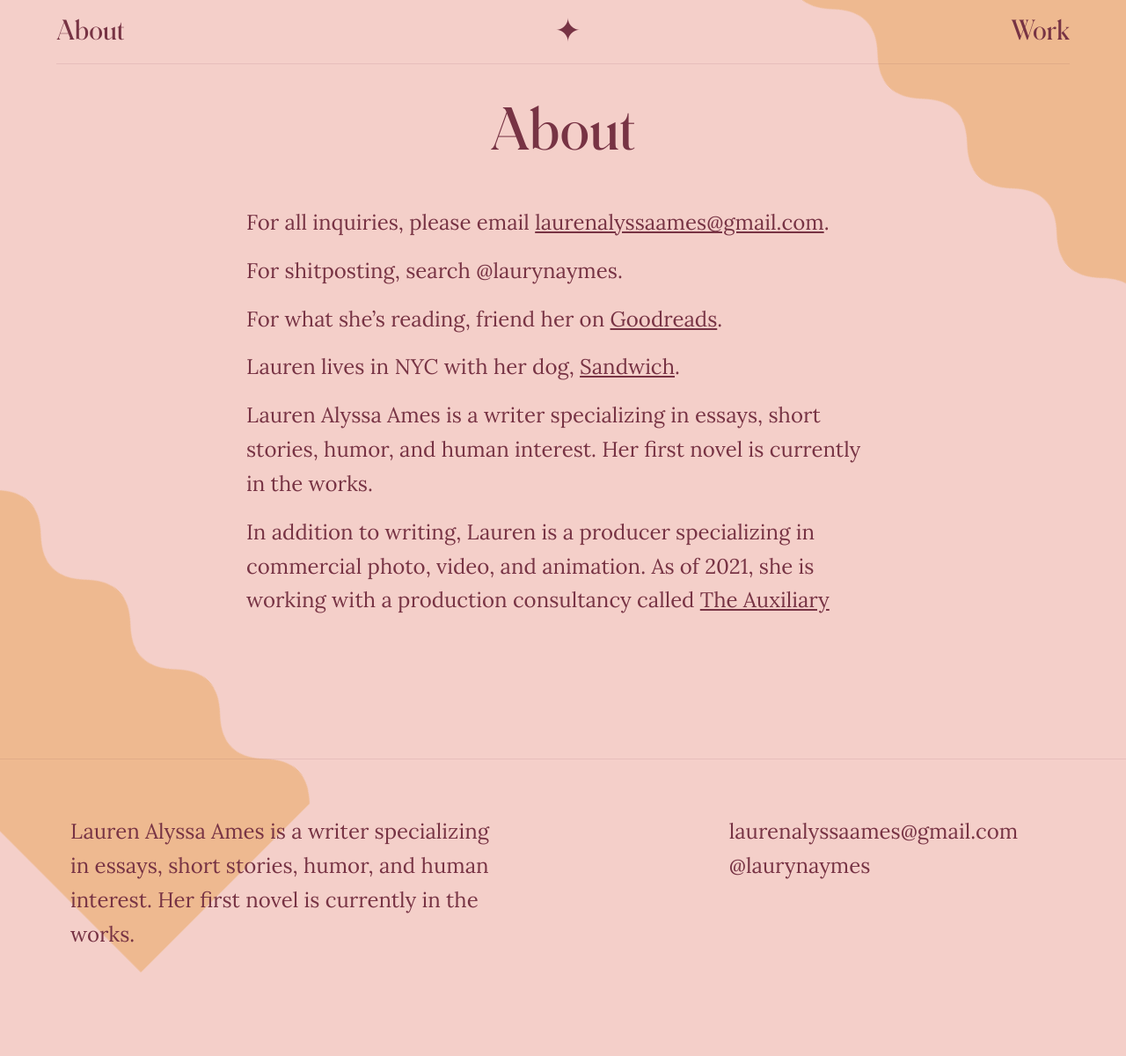
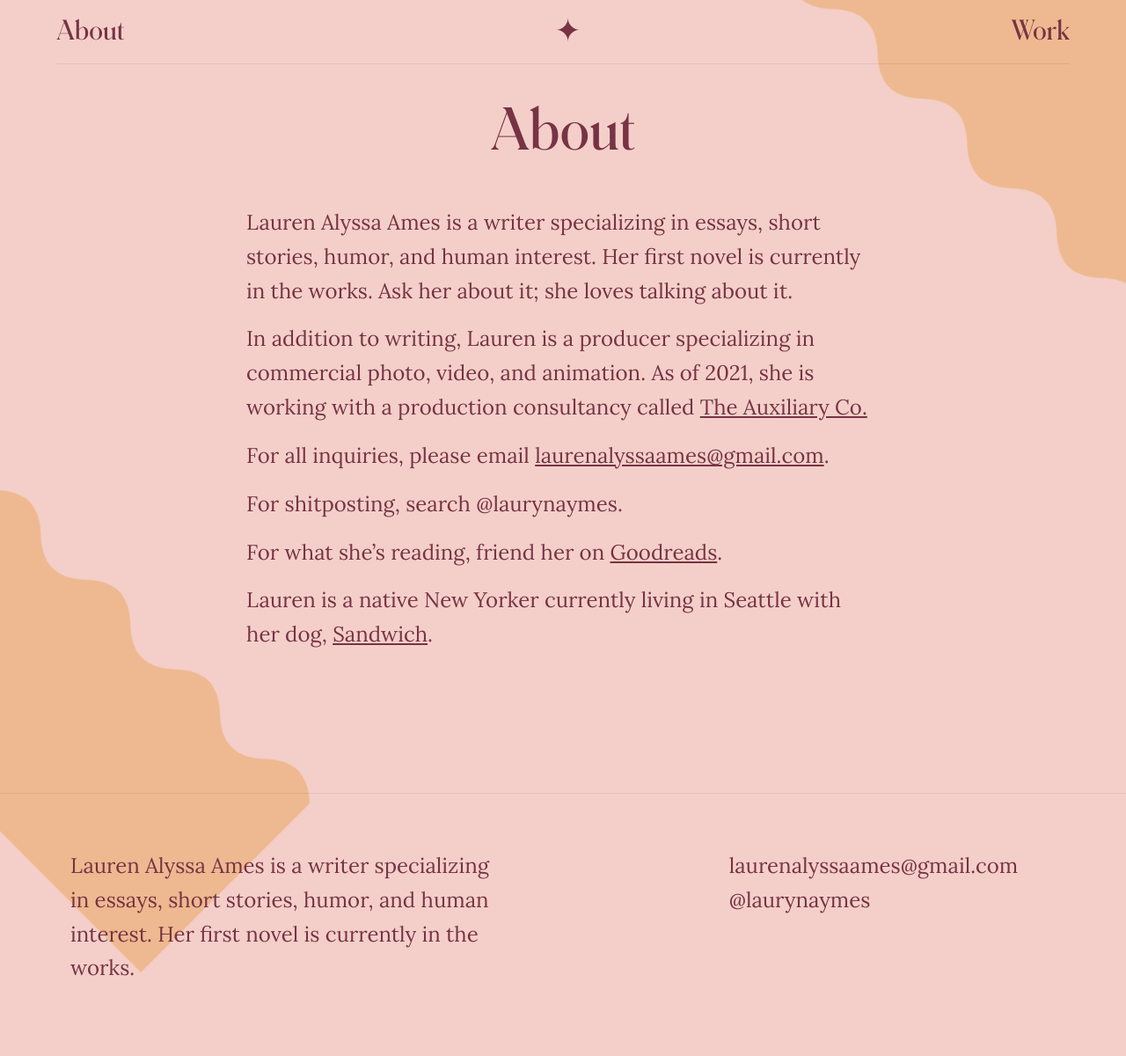
Before and after one commit to smittenn/laa-blog, a Jekyll site: the page built from about.md, in a window 1280 px wide. Shown: the whole page at 88% size. Built offline with Jekyll 4.4.1, drawn with Linux system fonts in a browser that asks for light colours; before the commit the page ends 1161 px from its top, so only the background shows below that.

Commit message:
Updated About

```diff
--- a/about.md
+++ b/about.md
@@ -5,14 +5,14 @@ permalink: "/about/"
 layout: page
 ---
 
+Lauren Alyssa Ames is a writer specializing in essays, short stories, humor, and human interest. Her first novel is currently in the works. Ask her about it; she loves talking about it.
+
+In addition to writing, Lauren is a producer specializing in commercial photo, video, and animation. As of 2021, she is working with a  production consultancy called [The Auxiliary Co.](http://www.theauxiliaryco.com/)
+
 For all inquiries, please email [laurenalyssaames@gmail.com](mailto:laurenalyssaames@gmail.com).
 
 For shitposting, search @laurynaymes.
 
 For what she’s reading, friend her on [Goodreads](https://www.goodreads.com/user/show/111201570-lauren).
 
-Lauren lives in NYC with her dog, [Sandwich](https://www.instagram.com/sandwichtheterrier/).
-
-Lauren Alyssa Ames is a writer specializing in essays, short stories, humor, and human interest. Her first novel is currently in the works.
-
-In addition to writing, Lauren is a producer specializing in commercial photo, video, and animation. As of 2021, she is working with a  production consultancy called [The Auxiliary](http://www.theauxiliaryco.com/)
+Lauren is a native New Yorker currently living in Seattle with her dog, [Sandwich](https://www.instagram.com/sandwichtheterrier/).
```
